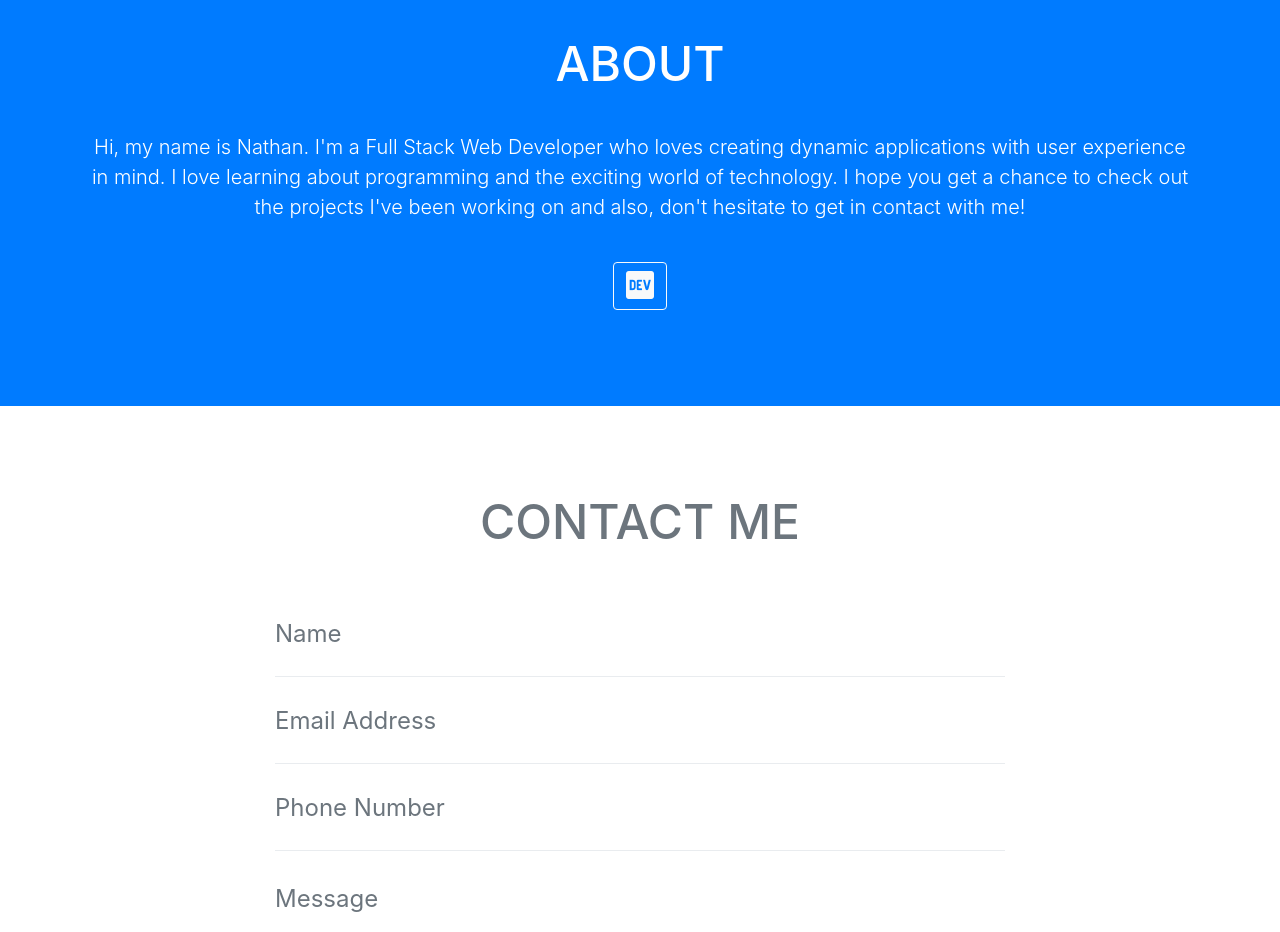
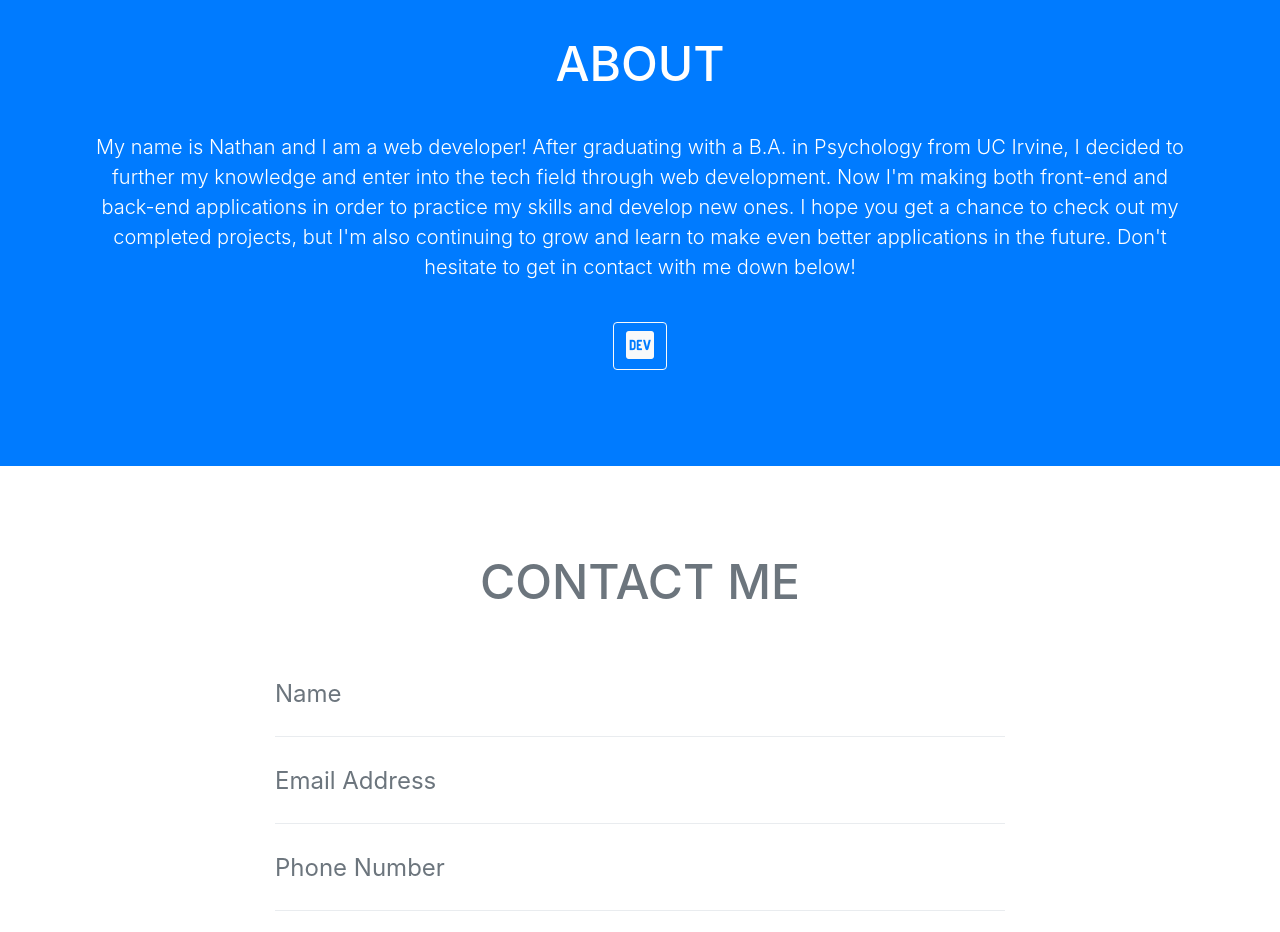
Before and after one commit to SneakyBread/Bootstrap-Portfolio, a website with bundled scripts: page index.html in a window 1280 px wide. Shown: the part 1980-2912 px from the top of the page. Built offline with nearby package versions, Linux system fonts and the light colour scheme; files whose address does not match are found by name.

Commit message:
Updated 'About' section

```diff
--- a/index.html
+++ b/index.html
@@ -277,7 +277,7 @@
             <!-- <hr class="star-light mb-5"> -->
             <div class="row">
               <div class="col-lg-12 text-center">
-                <p class="lead">Hi, my name is Nathan. I'm a Full Stack Web Developer who loves creating dynamic applications with user experience in mind. I love learning about programming and the exciting world of technology. I hope you get a chance to check out the projects I've been working on and also, don't hesitate to get in contact with me!</p>
+                <p class="lead">My name is Nathan and I am a web developer! After graduating with a B.A. in Psychology from UC Irvine, I decided to further my knowledge and enter into the tech field through web development. Now I'm making both front-end and back-end applications in order to practice my skills and develop new ones. I hope you get a chance to check out my completed projects, but I'm also continuing to grow and learn to make even better applications in the future. Don't hesitate to get in contact with me down below!</p>
               </div>
               <!-- <div class="col-lg-4 mr-auto">
                 <p class="lead">Whether you're a student looking to showcase your work, a professional looking to attract clients, or a graphic artist looking to share your projects, this template is the perfect starting point!</p>
```
